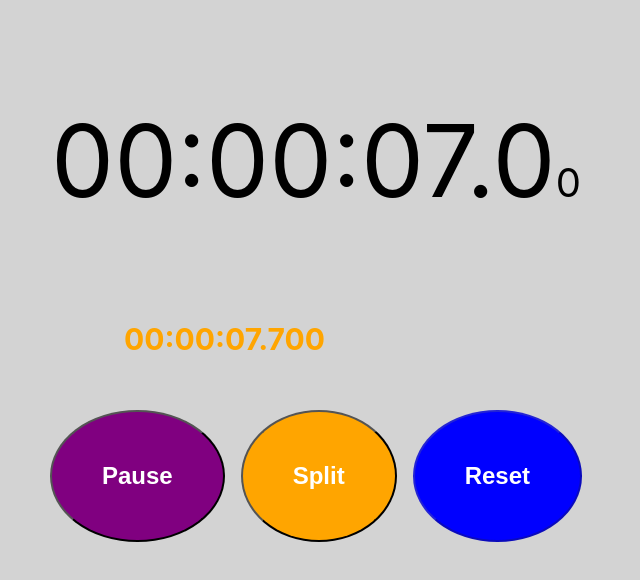
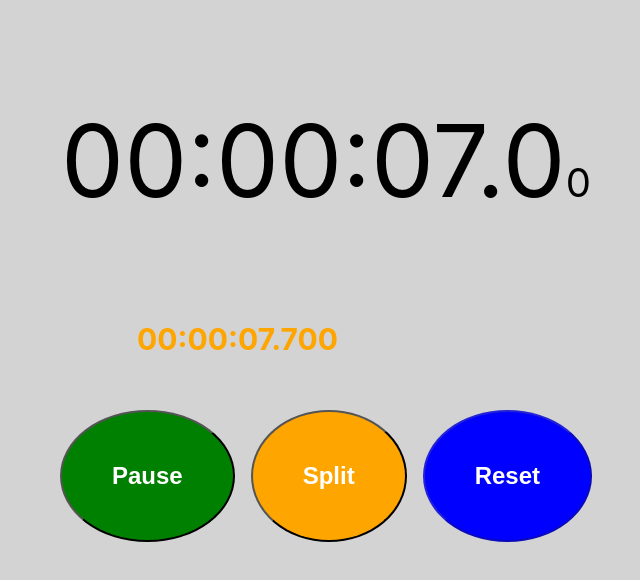
Before and after one commit to yabbasi31415/redux-stop-watch, a React (Create React App) app: page / in a window 1280 px wide. Both pictures are taken after a click on the button "Start". Shown: the top 580 px of the page, without its empty margins (324-964 px from the left). Built offline with nearby package versions, Linux system fonts and the light colour scheme.

Commit message:
Added style to each component

```diff
--- a/package.json
+++ b/package.json
@@ -11,6 +11,7 @@
     "react-dom": "^18.2.0",
     "react-redux": "^8.0.5",
     "react-scripts": "5.0.1",
+    "styled-components": "^5.3.8",
     "web-vitals": "^2.1.4"
   },
   "scripts": {
--- a/src/app/App.css
+++ b/src/app/App.css
@@ -6,80 +6,6 @@ body {
   text-align: center;
   margin-left: 20px;
   font-style: helvetica;
-}
-
-button {
-
-  color: white;
-  background-color: none;
-  font-weight:bold;
-  border-radius: 50%;
-  padding: 50px;
-  text-align: center;
-  display: inline-block;
-  font-size: 24px;
-  margin: 4px 8px;
-}
-
-.split-list {
-  color:orange;
-  font-size:30px;
-}
-
-ul.no-bullets {
-  list-style-type: none;
-  margin: 0;
-  padding: 0;
-}
-
-#msb_lsb {
-  font-size:50px;
-  color: blue;
-}
-
-.secondary-display {
-  color: orange;
-  font-weight:bold;
-  font-size:30px;
-  margin-left: 35%;
-  text-align:left;
-}
-
-.button-actions {
-  display: inline-flex;
-  margin-bottom: 50px;
-}
-
-
-.grid-container {
-  display: grid;
-  grid-template-rows: repeat(1, 1fr);
-  grid-template-columns: repeat(3, 1fr);
-}
-
-.grid-item {
-  text-align: center;
-  font-size: 20px;
-}
-
-.disable-btn {
-  background-color: lightgray;
-}
-
-.enable-split-btn {
-  background-color: orange;
-}
-
-.enable-reset-btn {
-  background-color: blue;
-}
-
-.enable-start-btn {
-  background-color:green;
-}
-
-.enable-pause-btn {
-  background-color:purple;
 }
 
 .magenta-text {
@@ -93,7 +19,3 @@ ul.no-bullets {
 .gray-text {
   color: gray;
 }
-
-.subscript-timer {
-  font-size:40px;
-}
--- a/src/app/App.jsx
+++ b/src/app/App.jsx
@@ -1,18 +1,19 @@
 import React from 'react';
 import {Buttons} from '../buttons/buttons';
 import {Clock} from '../clock/clock';
-import { LogTable } from "../logTable/logTable";
-import './App.css';
+import {LogTable} from '../logTable/logTable';
+import * as styles from './styles'
+import "./App.css"
 
 function App () {
   return (
-    <div className="App">
-      <header className="App-header">
-        <Clock />
-        <Buttons />
-        <LogTable />
-      </header>
-    </div>
+    <styles.App>
+
+      <Clock />
+      <Buttons />
+      <LogTable />
+
+    </styles.App>
   );
 }
 
--- /dev/null
+++ b/src/app/styles.js
@@ -0,0 +1,9 @@
+import styled from "styled-components";
+
+export const App = styled.div`
+  background-color: lightgrey;
+  font-size: 100px;
+  text-align: center;
+  margin-left: 20px;
+  font-style: helvetica;
+`;
--- a/src/buttons/buttons.jsx
+++ b/src/buttons/buttons.jsx
@@ -1,39 +1,40 @@
-import React from 'react';
-import {useSelector, useDispatch} from 'react-redux';
-import {start, pause, split, reset} from '../reducer';
+import React from "react";
+import { useSelector, useDispatch } from "react-redux";
+import { start, pause, split, reset } from "../reducer";
+import * as styles from "./styles";
 
-export function Buttons () {
-  const startBtn = useSelector (state => state.stopwatch.start.id);
+export function Buttons() {
+  const startBtn = useSelector((state) => state.stopwatch.start.id);
 
-  const dispatch = useDispatch ();
+  const dispatch = useDispatch();
 
   return (
-    <div className="button-actions">
-      <button
+    <styles.Div>
+      <styles.Start
         id="start"
-        className={useSelector (state => state.stopwatch.start.class)}
         onClick={() =>
-          startBtn === 'Start' ? dispatch (start ()) : dispatch (pause ())}
-        disabled={useSelector (state => state.stopwatch.start.isDisabled)}
+          startBtn === "Start" ? dispatch(start()) : dispatch(pause())
+        }
+        disabled={useSelector((state) => state.stopwatch.start.isDisabled)}
       >
-        {useSelector (state => state.stopwatch.start.id)}
-      </button>
-      <button
+        {useSelector((state) => state.stopwatch.start.id)}
+      </styles.Start>
+
+      <styles.Split
         id="split"
-        className={useSelector (state => state.stopwatch.split.class)}
-        onClick={() => dispatch (split ())}
-        disabled={useSelector (state => state.stopwatch.split.isDisabled)}
+        onClick={() => dispatch(split())}
+        disabled={useSelector((state) => state.stopwatch.split.isDisabled)}
       >
         Split
-      </button>
-      <button
+      </styles.Split>
+
+      <styles.Reset
         id="reset"
-        className={useSelector (state => state.stopwatch.reset.class)}
-        onClick={() => dispatch (reset ())}
-        disabled={useSelector (state => state.stopwatch.reset.isDisabled)}
+        onClick={() => dispatch(reset())}
+        disabled={useSelector((state) => state.stopwatch.reset.isDisabled)}
       >
         Reset
-      </button>
-    </div>
+      </styles.Reset>
+    </styles.Div>
   );
 }
--- /dev/null
+++ b/src/buttons/styles.js
@@ -0,0 +1,34 @@
+import styled from "styled-components";
+
+export const Button = styled.button`
+  color: white;
+  background-color: none;
+  font-weight: bold;
+  border-radius: 50%;
+  padding: 50px;
+  text-align: center;
+  display: inline-block;
+  font-size: 24px;
+  margin: 4px 8px;
+`;
+
+export const Start = styled(Button)`
+  background-color: green;
+`;
+
+export const Split = styled(Button)`
+  background-color: orange;
+`;
+
+export const Reset = styled(Button)`
+  background-color: blue;
+`;
+
+export const Disabled = styled(Button)`
+  background-color: lightgray;
+`;
+
+export const Div = styled.div`
+  display: inline-flex;
+  margin-bottom: 50px;
+`;
--- a/src/clock/clock.jsx
+++ b/src/clock/clock.jsx
@@ -2,6 +2,7 @@ import { useEffect } from "react";
 import {useSelector, useDispatch} from 'react-redux';
 import {  incrementCount } from '../reducer';
 import { formatTime } from "../utils/utils";
+import * as styles from "./styles";
 
 export const Clock = () => {
 
@@ -30,7 +31,7 @@ export const Clock = () => {
       <>
         <p>
           {hrs}:{min}:{sec}.{ms % 10}
-          <span className="subscript-timer">{ms % 100}</span>
+          <styles.Subscript>{ms % 100}</styles.Subscript>
         </p>
       </>
     );
@@ -41,15 +42,15 @@ export const Clock = () => {
     const clicked = useSelector (state => state.stopwatch.clicked);
 
     if (clicked === "none")
-      return <p className="secondary-display">SPLIT TIME</p>;
+      return <styles.MiniDisplay>SPLIT TIME</styles.MiniDisplay>;
 
     const { hrs, min, sec, ms } = formatTime(timeCount);
 
     return (
       <>
-        <p className="secondary-display">
+        <styles.MiniDisplay>
           {hrs}:{min}:{sec}.{ms % 1000}
-        </p>
+        </styles.MiniDisplay>
       </>
     );
   }
--- /dev/null
+++ b/src/clock/styles.js
@@ -0,0 +1,13 @@
+import styled from "styled-components";
+
+export const MiniDisplay = styled.p`
+  color: orange;
+  font-weight: bold;
+  font-size: 30px;
+  margin-left: 35%;
+  text-align: left;
+`;
+
+export const Subscript = styled.span`
+  font-size: 40px;
+`;
--- a/src/logTable/logTable.jsx
+++ b/src/logTable/logTable.jsx
@@ -1,5 +1,5 @@
-import '../app/App.css';
 import {useSelector} from 'react-redux';
+import * as styles from "./styles";
 
 export function LogTable() {
     const newLogEntry = useSelector (state => state.stopwatch.newLogEntry);
@@ -7,21 +7,21 @@ export function LogTable() {
 
     return (
       <>
-        <div className="grid-container">
+        <styles.Grid>
           {newLogEntry.map((newLogEntry, index) => (
             <>
-              <div className="grid-item" key={logIndex}>
+              <styles.GridEntry key={logIndex}>
                 {newLogEntry.id}
-              </div>
-              <div className="grid-item" key={newLogEntry.clock}>
+              </styles.GridEntry>
+              <styles.GridEntry key={newLogEntry.clock}>
                 {newLogEntry.clock}
-              </div>
-              <div className="grid-item" key={newLogEntry.event + toString(logIndex)}>
+              </styles.GridEntry>
+              <styles.GridEntry key={newLogEntry.event + toString(logIndex)}>
                 {newLogEntry.event}
-              </div>
+              </styles.GridEntry>
             </>
           ))}
-        </div>
+        </styles.Grid>
       </>
     );
   }
--- /dev/null
+++ b/src/logTable/styles.js
@@ -0,0 +1,12 @@
+import styled from "styled-components";
+
+export const Grid = styled.div`
+  display: grid;
+  grid-template-rows: repeat(1, 1fr);
+  grid-template-columns: repeat(3, 1fr);
+`;
+
+export const GridEntry = styled.div`
+  text-align: center;
+  font-size: 20px;
+`;
```
Also changed, not shown: 1 other file (tests, documents, lock files or other folders).
